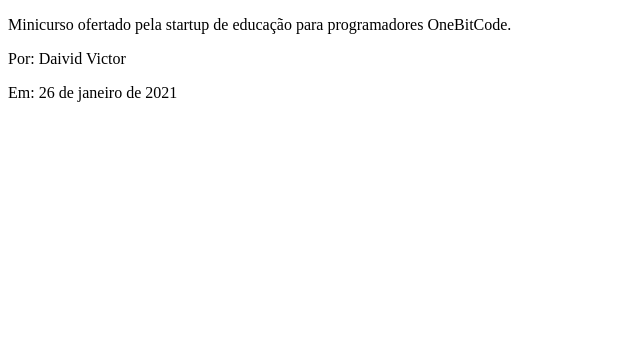
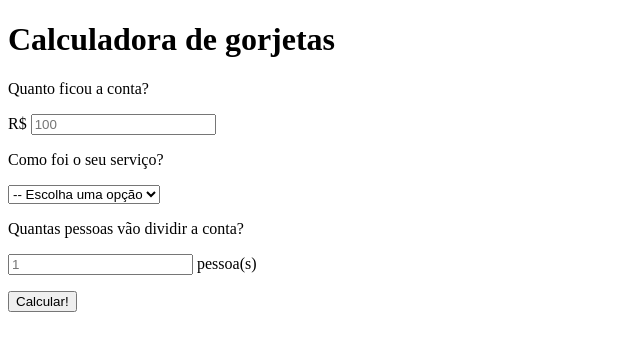
Before and after one commit to DaividVictor/Minicurso_OneBitCode, a plain HTML site: page Desenvolvimento/index.html in a window 1280 px wide. Shown: the whole page, without its empty margins (0-640 px from the left). Drawn offline with Linux system fonts and the light colour scheme.

Commit message:
Modificações no index.html
Finalizando a parte de HTML do projeto.

```diff
--- a/Desenvolvimento/index.html
+++ b/Desenvolvimento/index.html
@@ -3,11 +3,41 @@
 <head>
     <meta charset="UTF-8">
     <meta name="viewport" content="width=device-width, initial-scale=1.0">
-    <title>Minicurso OneBitCode</title>
+    <title>Calculadora de Gorjetas</title>
 </head>
 <body>
-    <p>Minicurso ofertado pela startup de educação para programadores OneBitCode.</p>
-    <p>Por: Daivid Victor</p>
-    <p>Em: 26 de janeiro de 2021</p>
+    <div>
+        <h1>Calculadora de gorjetas</h1>
+    </div>
+    <div>
+        <form>
+            <label for="bill">
+                <p>Quanto ficou a conta?</p>
+            </label>
+            <p>
+                R$ <input type="number" placeholder="100" name="bill" id="bill">
+            </p>
+            <label for="serviceQual">
+                <p>Como foi o seu serviço?</p>
+            </label>
+            <p>
+                <select name="serviceQual" id="serviceQual">
+                    <option disable selected value="0">-- Escolha uma opção</option>
+                    <option value="0.3">30% - Incrível</option>
+                    <option value="0.2">20% - Bom</option>
+                    <option value="0.15">15% - Aceitável</option>
+                    <option value="0.1">10% - Ruim</option>
+                    <option value="0.05">05% - Péssimo</option>
+                </select>
+            </p>
+            <label for="people">
+                <p>Quantas pessoas vão dividir a conta?</p>
+            </label>
+            <p>
+                <input type="number" placeholder="1" name="people"> pessoa(s)
+            </p>
+            <button type="submit">Calcular!</button>
+        </form>
+    </div>
 </body>
 </html>
```
Also changed, not shown: 1 other file.
